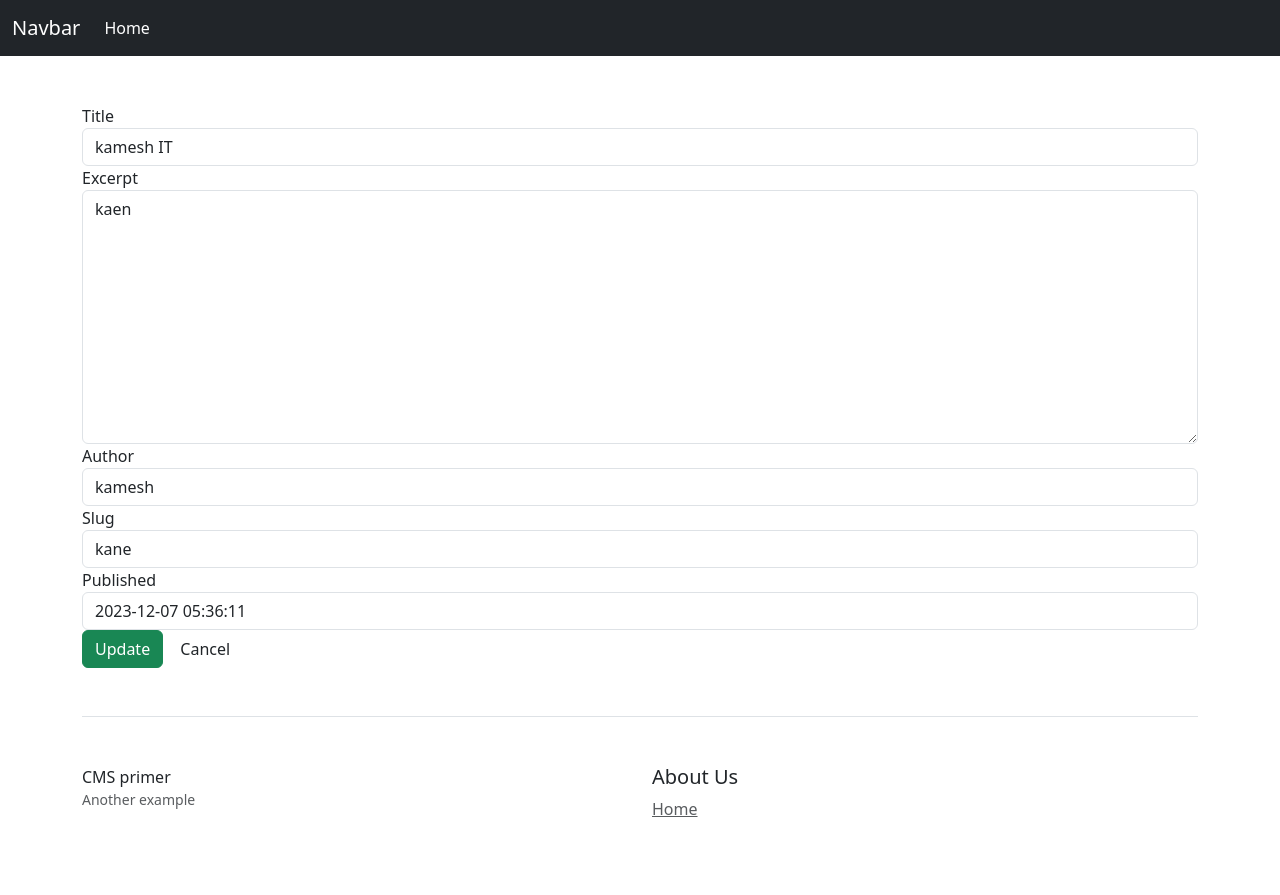
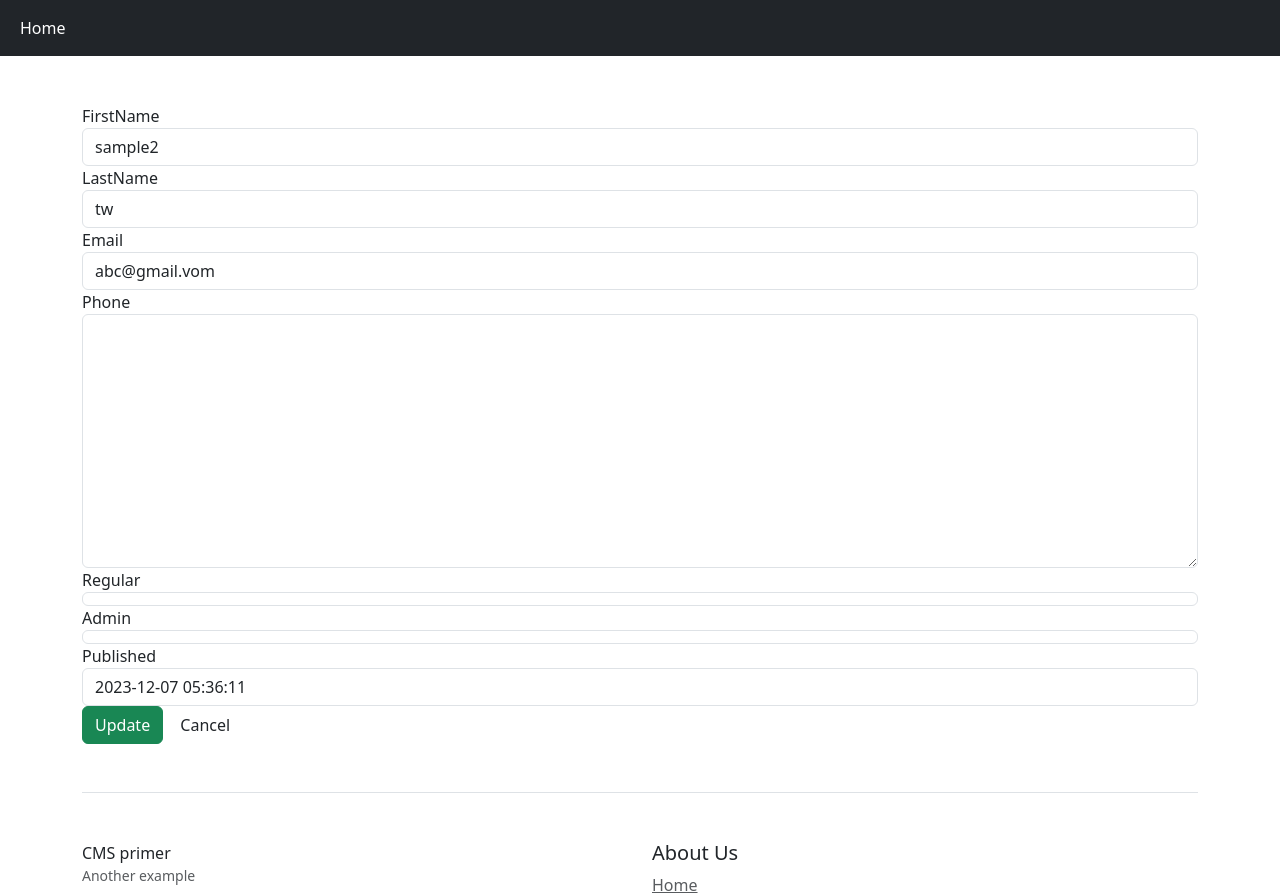
Before and after one commit to KameshShanu/MyFirstDjangoApp, a Django app: page /edit/6/ in a window 1280 px wide. Shown: the top 895 px of the page. Before the commit the page ends 817 px from the top, so only its background shows below. Run offline with Django 4.2, Linux system fonts and the light colour scheme; data comes from the database, SQL or seed files in the repository; some libraries are stand-ins or nearby versions.

Commit message:
Made some changes on fields.

```diff
--- a/instawork/settings.py
+++ b/instawork/settings.py
@@ -40,6 +40,7 @@
     'django.contrib.staticfiles',
     'teammember',
     'widget_tweaks',
+    'phone_field',
 ]
 
 SITE_ID = 1
--- a/teammember/admin.py
+++ b/teammember/admin.py
@@ -4,4 +4,4 @@
 # Register your models here.
 @admin.register(Teammember)
 class PostAdmin(admin.ModelAdmin):
-    prepopulated_fields = {'slug': ('title',), }
+    prepopulated_fields = {'firstName': ('firstName',), }
--- a/teammember/forms.py
+++ b/teammember/forms.py
@@ -1,7 +1,10 @@
 from django import forms
 from .models import Teammember
+
+NUMS = [('Regular','Admin')]
 
 class PostForm(forms.ModelForm):
     class Meta:
         model = Teammember
         fields = "__all__"
+        NUMS = forms.ChoiceField(widget=forms.RadioSelect(choices=NUMS))
--- a/teammember/models.py
+++ b/teammember/models.py
@@ -2,22 +2,22 @@
 from django.urls import reverse
 from django.utils import timezone
 from django.contrib.auth.models import User
+from phone_field import PhoneField
 
 # Create your models here.
 class Teammember(models.Model):
 
-    title = models.CharField(max_length=200)
-    excerpt = models.TextField(null=True)
-    author = models.ForeignKey(User, on_delete=models.CASCADE, related_name='teammember')
-    slug = models.SlugField(max_length=100, unique=True)
+    firstName = models.CharField(max_length=200, null=True)
+    lastName = models.CharField(max_length=200, null=True)
+    email = models.EmailField(max_length=254, null=True)
+    phone = PhoneField(blank=True, help_text='Contact phone number')
+    is_Regular = models.BooleanField("Regular", default=False)
+    is_Admin = models.BooleanField("Admin", default=False)
     updated = models.DateTimeField(auto_now=True)
     published = models.DateTimeField(default=timezone.now)
-
-    def get_absolute_url(self):
-        return reverse('teammember:single', args=[self.slug])
 
     class Meta:
         ordering = ['-published']
 
     def __str__(self):
-        return self.title
+        return self.firstName
--- a/teammember/templates/teammember/edit.html
+++ b/teammember/templates/teammember/edit.html
@@ -6,6 +6,9 @@
     <form method="post" novalidate>
         {% csrf_token %}
         {% for field in form.visible_fields %}
+        <header>
+            <title>Edit team member</title>
+        </header>
         <div class="form-group">
             <label for="{{ field.id_for_label }}">{{ field.label }}</label>
             {{ field|add_class:'form-control' }}
--- a/teammember/templates/teammember/navbar.html
+++ b/teammember/templates/teammember/navbar.html
@@ -1,6 +1,5 @@
 <nav class="navbar navbar-expand-lg navbar-dark bg-dark">
     <div class="container-fluid">
-      <a class="navbar-brand" href="{% url 'teammember:index' %}">Navbar</a>
       <button class="navbar-toggler" type="button" data-bs-toggle="collapse" data-bs-target="#navbarNav" aria-controls="navbarNav" aria-expanded="false" aria-label="Toggle navigation">
         <span class="navbar-toggler-icon"></span>
       </button>
--- a/teammember/templates/teammember/posts.html
+++ b/teammember/templates/teammember/posts.html
@@ -2,11 +2,10 @@
 
 {% block content %}
 <nav class="navbar navbar-expand-lg navbar-dark bg-dark">
-    <div class="navbar-brand">Post Administration</div>
     <div class="collapse navbar-collapse" id="navbarNav">
         <ul class="navbar-nav">
             <li class="nav-item active">
-                <a class="nav-link" href="{% url 'teammember:add' %}">Add New</a>
+                <a class="nav-link" href="{% url 'teammember:add' %}"><h2 class="">+</h2></a>
             </li>
         </ul>
     </div>
@@ -21,7 +20,8 @@
                     <img class="card-img-top" src="https://via.placeholder.com/150x100" alt="Card-image-cap">
                     <div class="card-body">
                         <h4 class="lead"><a class="text-dark" href="{% url 'teammember:single' member.pk %}">{{
-                                member.title }}</a> </h4>
+                                member.firstName }}</a> </h4>
+                                <!-- <h4 class=""><a href="{{ member.get_absolute_url }}">{{ member.title }}</a></h4> -->
                         <p class="card-text"></p>
                         <div class="d-flex justify-content-between align-items-center">
                             <div class="btn-group">
--- a/teammember/templates/teammember/single.html
+++ b/teammember/templates/teammember/single.html
@@ -6,8 +6,8 @@
     <div class="row">
         <div class="col-12 pt-5">
             <img class="card-img-top" src="https://via.placeholder.com/300x100" alt="card-img-top">
-            <h2 class="pt-5">{{post.title}}</h2>
-            <p>{{post.excerpt}}</p>
+            <h2 class="pt-5">{{post.firstName}}</h2>
+            <p>{{post.firstName}}</p>
         </div>
     </div>
 </div>
```
Also changed, not shown: teammember/templates/teammember/index.html (+2 -6 lines), db.sqlite3, teammember/migrations/0002_rename_excerpt_teammember_firstname_and_more.py (added), teammember/migrations/0003_alter_teammember_firstname_alter_teammember_lastname.py (added), teammember/templates/teammember/base.html (line endings or trailing spaces).
